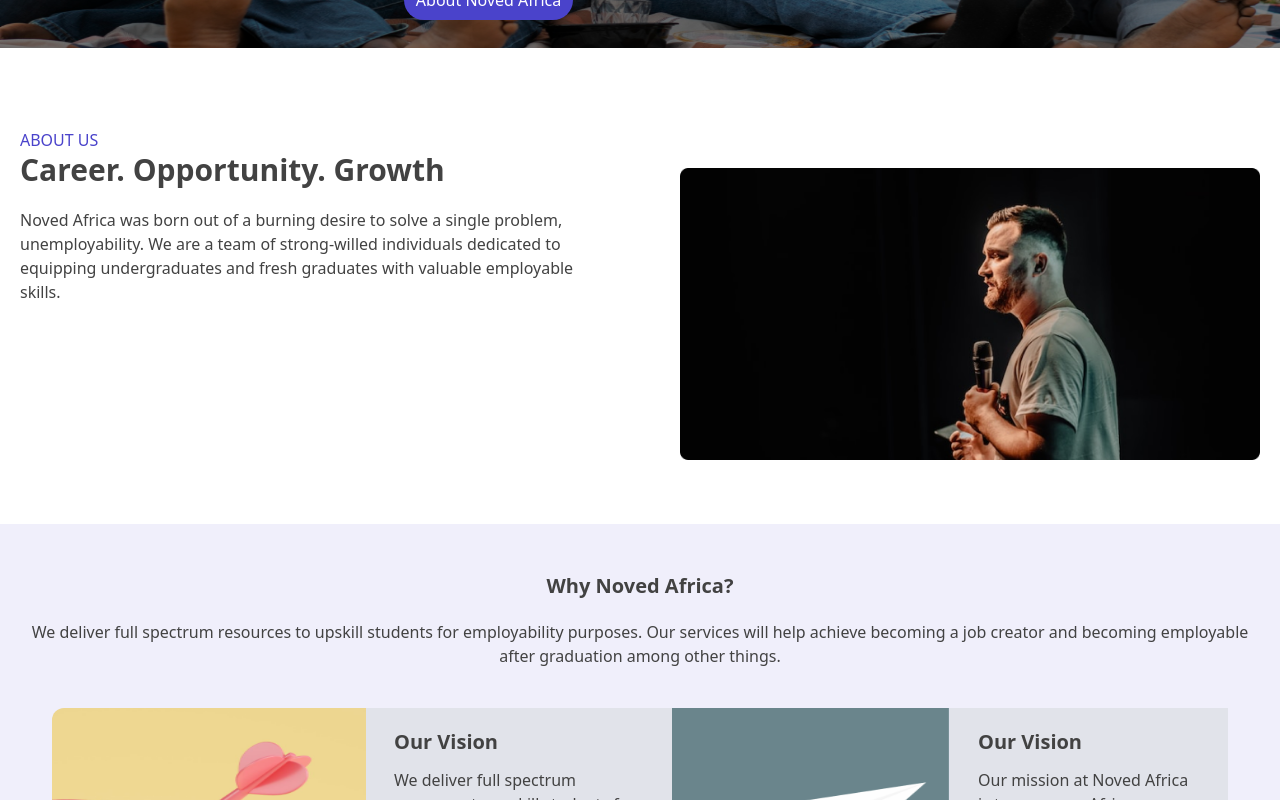
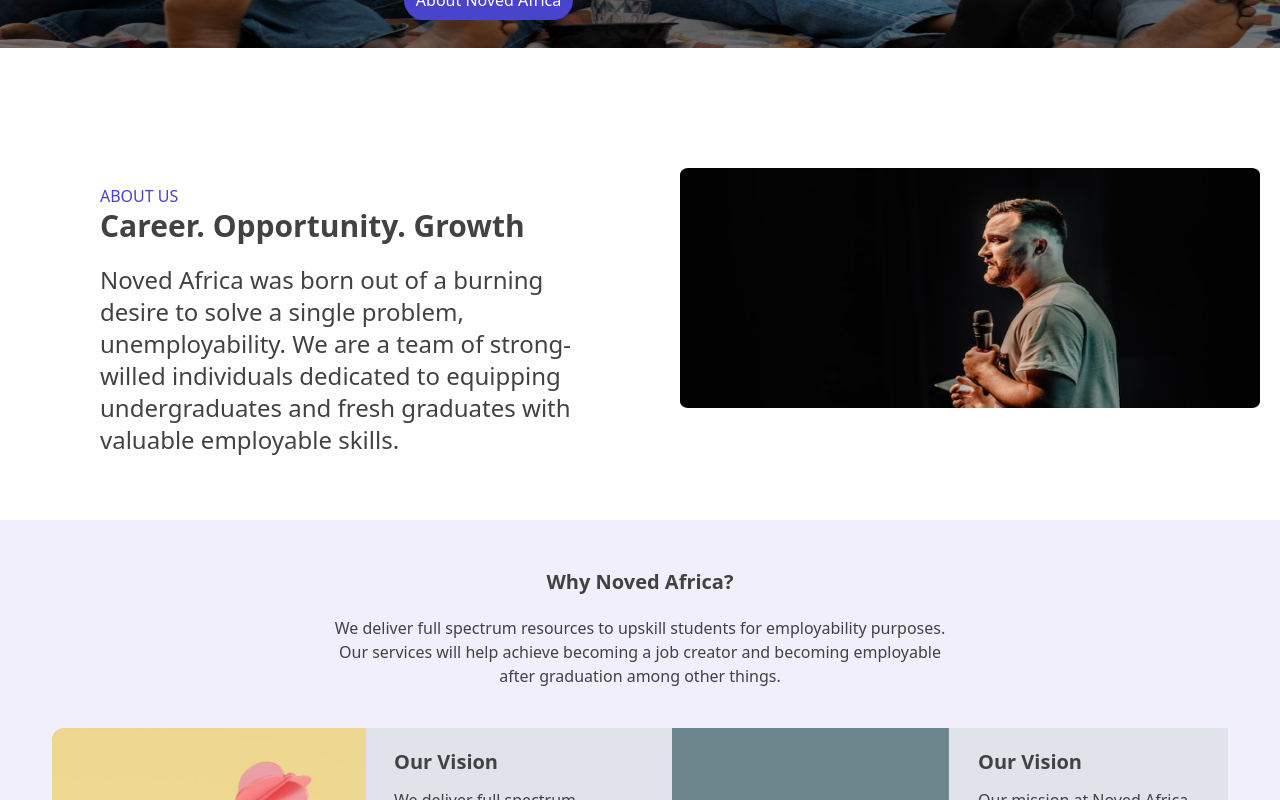
Before and after one commit to Noved-Africa/novedafrica, a Next.js app: page /our-story in a window 1280 px wide. Shown: the part 540-1340 px from the top of the page. Built offline with nearby package versions, Linux system fonts and the light colour scheme.

Commit message:
our-story desktop screen fix

```diff
--- a/src/app/our-story/page.tsx
+++ b/src/app/our-story/page.tsx
@@ -46,18 +46,18 @@
 			</div>
 
 			<section className='xs:mx-5 mt-20 font-Albert_sans lg:grid grid-cols-2 gap-[5rem]'>
-				<div>
+				<div className='lg:ml-20 lg:mt-14'>
 					<h3 className='text-[#4A43CB] xs:text-md'>ABOUT US</h3>
 					<p className='font-semibold xs:text-3xl'>Career. Opportunity. Growth</p>
-					<p className='xs:mt-5'>Noved Africa was born out of a burning desire to solve a single problem, unemployability. We are a team of strong-willed individuals dedicated to equipping undergraduates and fresh graduates with valuable employable skills.</p>
+					<p className='xs:mt-5 lg:text-2xl'>Noved Africa was born out of a burning desire to solve a single problem, unemployability. We are a team of strong-willed individuals dedicated to equipping undergraduates and fresh graduates with valuable employable skills.</p>
 				</div>
-				<Image src={man} alt='Man Talking' className='xs:mt-10'/>
+				<Image src={man} alt='Man Talking' className='xs:mt-10 lg:h-[15rem]'/>
 			</section>
 
 			<section className='font-Albert_sans xs:mt-16 bg-[#F0EFFB] xs:py-12 xs:px-5'>
 				<div>
 					<p className='text-xl font-semibold text-center'>Why Noved Africa?</p>
-					<p className='text-center xs:pt-5 xs:pb-10'>We deliver full spectrum resources to upskill students for employability purposes. Our services will help achieve becoming a job creator and becoming employable after graduation among other things.</p>
+					<p className='text-center xs:pt-5 xs:pb-10 lg:w-1/2 lg:mx-auto'>We deliver full spectrum resources to upskill students for employability purposes. Our services will help achieve becoming a job creator and becoming employable after graduation among other things.</p>
 				</div>
 				<div className='lg:grid grid-cols-2'>
 					<div className='mx-8 lg:-mr-10 md:grid md:grid-cols-2'>
@@ -113,7 +113,7 @@
 				</div>
 			</section>
 
-			<section className='mt-14 mb-24 xs:ml-5'>
+			<section className='mt-14 mb-24 xs:ml-5 lg:ml-[5rem]'>
 				<h4 className='text-[#4A43CB]'>OUR PARTNERS</h4>
 				<p className='text-xl font-semibold'>Organisations we have worked with to achieve our mission & vision.</p>
 				<Gallery images={images} />
```
